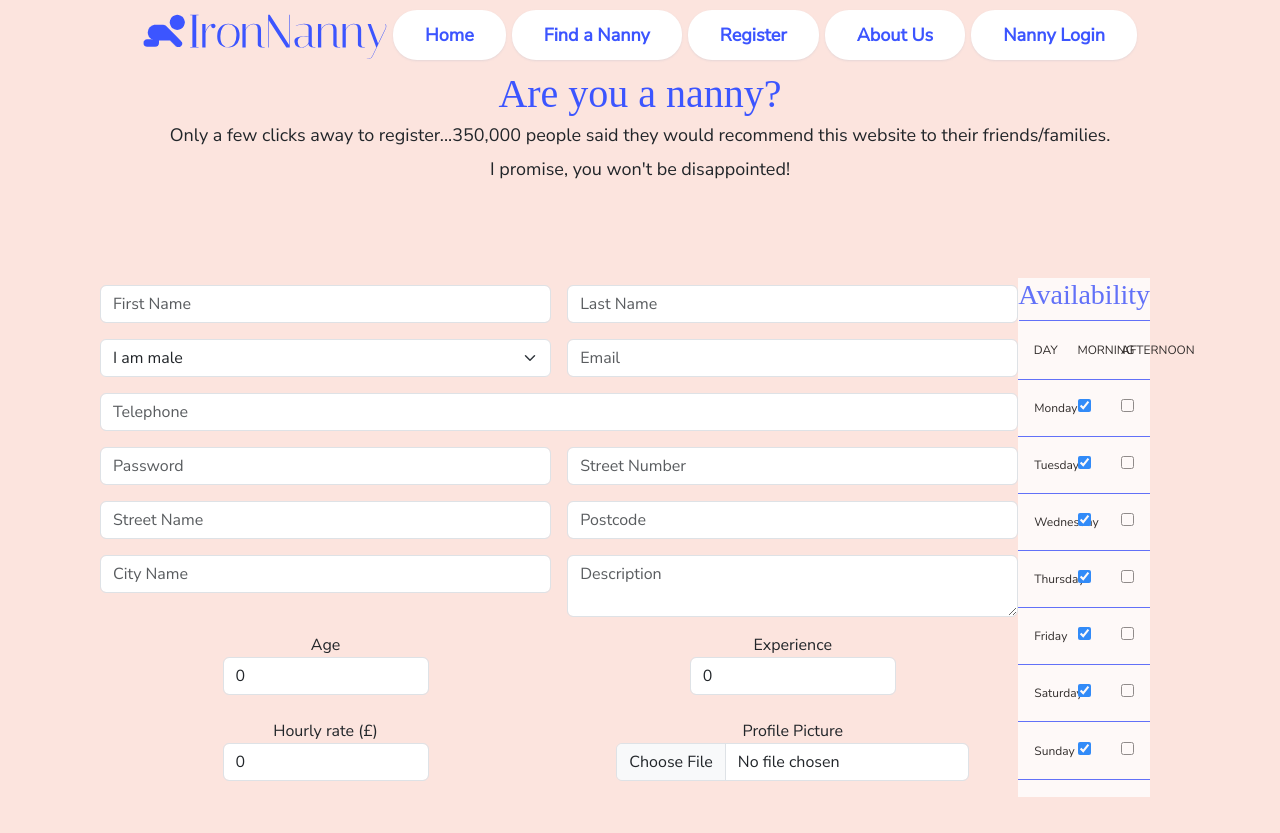
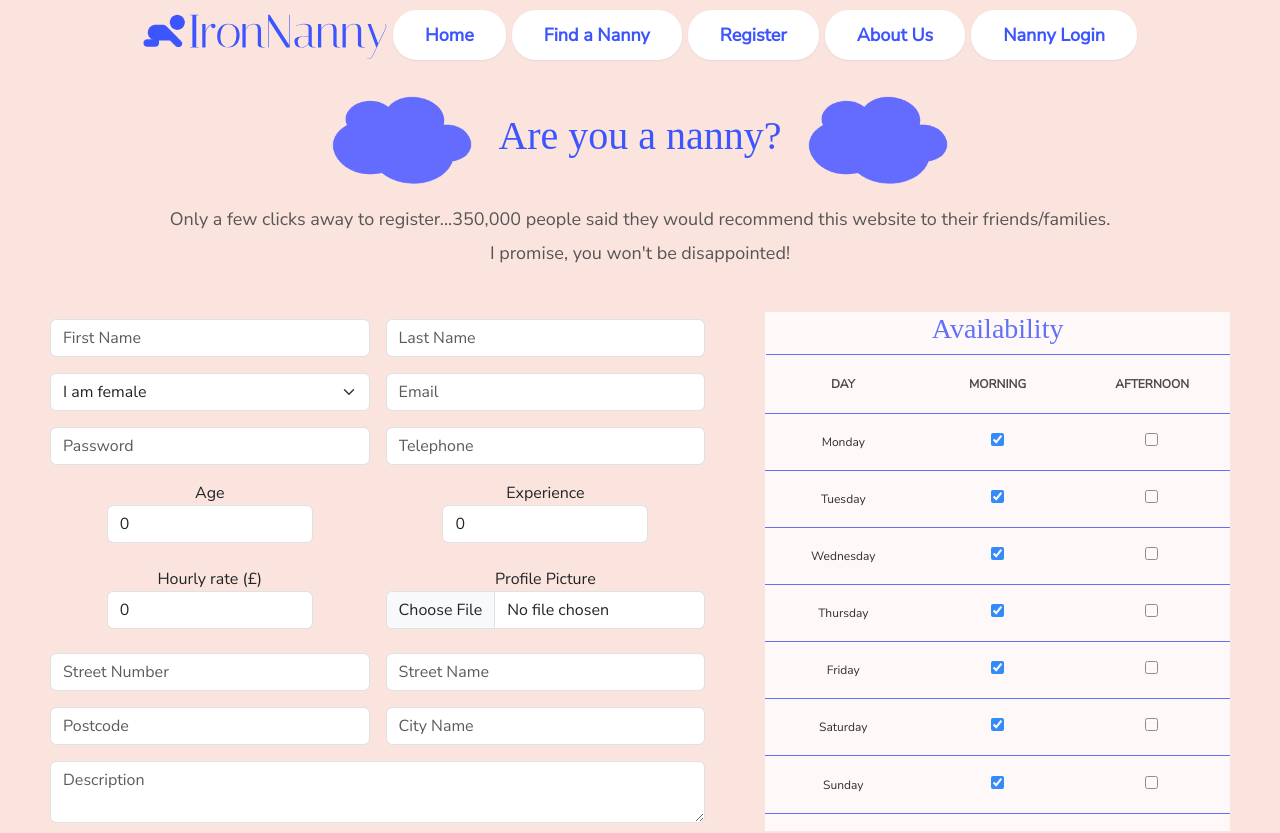
Before and after one commit to Rin-o/M2-Project-Frontend, a React (Vite) app: page /babysitters/new in a window 1280 px wide. Shown: the top 833 px of the page. Built offline with nearby package versions, Linux system fonts and the light colour scheme; a web font is replaced by a local one.

Commit message:
some bugs fixed

```diff
--- a/src/index.css
+++ b/src/index.css
@@ -4,11 +4,17 @@
   padding: 0;
 }
 
-p {
+p, h4, h5 {
   text-decoration: none;
   line-height: 1em;
   font-family: 'Nunito Sans', sans-serif;
   font-size: 18px;
+  color: #555555;
+}
+
+h3, h4 {
+  line-height: 1em;
+  font-family: 'Nunito Sans', sans-serif;
 }
 
 
@@ -33,7 +39,7 @@ h1 {
   color: #3c55ff;
 }
 
-h2, h3, h4, h5 {
+h2, h3 {
   font-family: 'Shrikhand', serif;
   color: #3c55ff;
 }
@@ -77,9 +83,8 @@ li {
     display: flex;
     flex-direction: row;
     align-items: center;
-    justify-content: space-around;
-    height:70%;
-    margin: 100px;
+    justify-content: space-evenly;
+    margin: 50px;
 
 }
 
@@ -210,11 +215,21 @@ table{
   table-layout: fixed;
   margin-bottom: 10px;
 }
+
 .tbl-header{
   background-color: #fff;
   opacity: .8;
-  width:40%;
-  margin: 0 30px 0 0;
+  width:100%;
+  margin: 0 0 0 0px;
+  font-weight: 500;
+ }
+
+.tbl-header2{
+  background-color: #fff;
+  opacity: .8;
+  width:200%;
+  margin: 0 0 0 60px;
+  font-weight: 500;
  }
 
 .tbl-content{
@@ -226,9 +241,8 @@ table{
 th{
   padding: 20px 15px;
   text-align: center;
-  font-weight: 500;
+  font-weight: 800;
   font-size: 12px;
-  color: black;
   text-transform: uppercase;
 }
 
--- a/src/pages/AboutUsPage.jsx
+++ b/src/pages/AboutUsPage.jsx
@@ -12,7 +12,7 @@ const AboutUsPage = () => {
           <h1 className="fontColor">About Us</h1>
           <img src={cloudImage} alt="cloud icon" className="cloud"/>
           </div>
-        <h3 style={{paddingTop: '1rem', lineHeight:'2em'}}>Welcome to our website!</h3>
+        <h3 style={{paddingTop: '1rem', lineHeight:'2em', color: '#555555',}}>Welcome to our website!</h3>
             <p style={{lineHeight:'2em'}}>We are a mom duo of aspiring developers based in France
             <br />who are enthusiastic about creating innovative web solutions with a seamless user experience.
         </p>
--- a/src/pages/AddBabysitterPage.jsx
+++ b/src/pages/AddBabysitterPage.jsx
@@ -1,7 +1,7 @@
 import { useEffect, useState } from 'react'
 import { useNavigate } from 'react-router-dom'
 import { v4 as uuidv4 } from 'uuid'
-import nannyImage2 from '../assets/Images/full-shot-teacher-watching-little-kids-play.jpg'
+import cloudImage from '../assets/Images/cloud_icon.png'
 
 const AddBabysitterPage = ({ isUpdate, babysitter }) => {
   const navigate = useNavigate()
@@ -162,7 +162,11 @@ const AddBabysitterPage = ({ isUpdate, babysitter }) => {
 
   return (
     <div >
+      <div className="twoClouds">
+        <img src={cloudImage} alt="cloud icon" className="cloud" />
         <h1 className="fontColor">Are you a nanny?</h1>
+        <img src={cloudImage} alt="cloud icon" className="cloud" />
+      </div>
       <p>Only a few clicks away to register...350,000 people said they would recommend this website to their friends/families.</p>
       <p>I promise, you won't be disappointed!</p>
       <form onSubmit={onSubmit}>
@@ -180,8 +184,8 @@ const AddBabysitterPage = ({ isUpdate, babysitter }) => {
 
             <div className="col-md-6">
               <select id="inputGender" className="form-select" value={gender} onChange={event => setGender(event.target.value)}>
+                <option value="female">I am female</option>
                 <option value="male">I am male</option>
-                  <option value="female">I am female</option>
               </select>
             </div>
 
@@ -189,32 +193,12 @@ const AddBabysitterPage = ({ isUpdate, babysitter }) => {
               <input placeholder="Email" type="text" className="form-control" id="inputEmail" value={email} onChange={event => setEmail(event.target.value)} />
             </div>
 
-              <div className="col-md-12">
-                <input placeholder="Telephone" type="text" className="form-control" id="inputTelephone" value={phone} onChange={event => setPhone(event.target.value)} />
-              </div>
-
             <div className="col-md-6">
               <input placeholder="Password" type="text" className="form-control" id="inputPassword" value={password} onChange={event => setPassword(event.target.value)} />
             </div>
 
             <div className="col-md-6">
-                <input placeholder="Street Number" type="text" className="form-control" id="inputStreetNumber" value={streetNumber} onChange={event => setStreetNumber(event.target.value)} />
-              </div>
-
-              <div className="col-md-6">
-                <input placeholder="Street Name" type="text" className="form-control" id="inputStreetName" value={streetName} onChange={event => setStreetName(event.target.value)} />
-              </div>
-
-              <div className="col-md-6">
-                <input placeholder="Postcode" type="text" className="form-control" id="inputPostcode" value={postcode} onChange={event => setPostcode(event.target.value)} />
-              </div>
-
-              <div className="col-md-6">
-                <input placeholder="City Name" type="text" className="form-control" id="inputCityName" value={cityName} onChange={event => setCityName(event.target.value)} />
-              </div>
-
-              <div className="col-md-6">
-                <textarea placeholder="Description" type='text' className="form-control" id="inputDescription" value={description} onChange={event => setDescription(event.target.value)} />
+              <input placeholder="Telephone" type="text" className="form-control" id="inputTelephone" value={phone} onChange={event => setPhone(event.target.value)} />
             </div>
 
             <div className="col-md-6">
@@ -245,9 +229,30 @@ const AddBabysitterPage = ({ isUpdate, babysitter }) => {
               </label>
             </div>
 
+
+            <div className="col-md-6">
+              <input placeholder="Street Number" type="text" className="form-control" id="inputStreetNumber" value={streetNumber} onChange={event => setStreetNumber(event.target.value)} />
             </div>
 
-            <div className="tbl-header">
+            <div className="col-md-6">
+              <input placeholder="Street Name" type="text" className="form-control" id="inputStreetName" value={streetName} onChange={event => setStreetName(event.target.value)} />
+            </div>
+
+            <div className="col-md-6">
+              <input placeholder="Postcode" type="text" className="form-control" id="inputPostcode" value={postcode} onChange={event => setPostcode(event.target.value)} />
+            </div>
+
+            <div className="col-md-6">
+              <input placeholder="City Name" type="text" className="form-control" id="inputCityName" value={cityName} onChange={event => setCityName(event.target.value)} />
+            </div>
+
+            <div className="col-md-12">
+              <textarea placeholder="Description" type='text' className="form-control" id="inputDescription" value={description} onChange={event => setDescription(event.target.value)} />
+            </div>
+
+          </div>
+
+          <div className="tbl-header2">
             <h3 className="fontColor">Availability</h3>
             <label>
               <table>
--- a/src/pages/BabysitterDetailsPage.jsx
+++ b/src/pages/BabysitterDetailsPage.jsx
@@ -41,8 +41,8 @@ const BabysitterDetailsPage = () => {
           <img src={cloudImage} alt="cloud icon" className="cloud"/>
           </div>
           <h1 className="fontColor">{babysitter.name.first} {babysitter.name.last}</h1>
-          <h4 className="fontColor">{babysitter.experience} years of experience</h4>
-          <p className="fontColor">£{babysitter.cost} per hour</p>
+          <h4>{babysitter.experience} years of experience</h4>
+          <h5>£{babysitter.cost} per hour</h5>
 
           <div className="nannyInfo" style={{display: 'flex', alignItems:'center'}}>
             <div className="nannyInfo" style={{display: 'flex', flexDirection: 'column', textAlign: 'left'}}>
```
Lines whose indentation alone changed are shown as unchanged.
